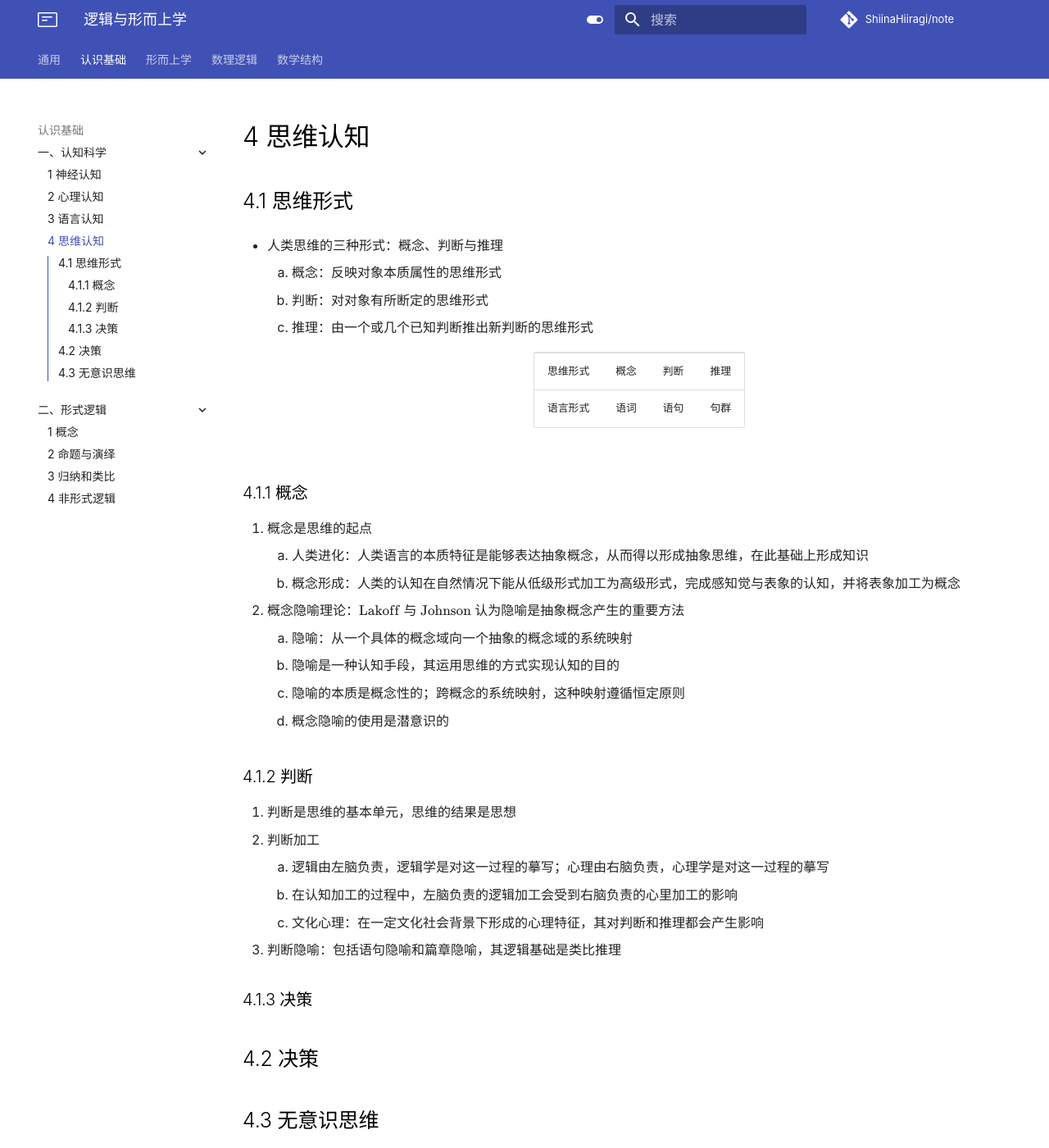
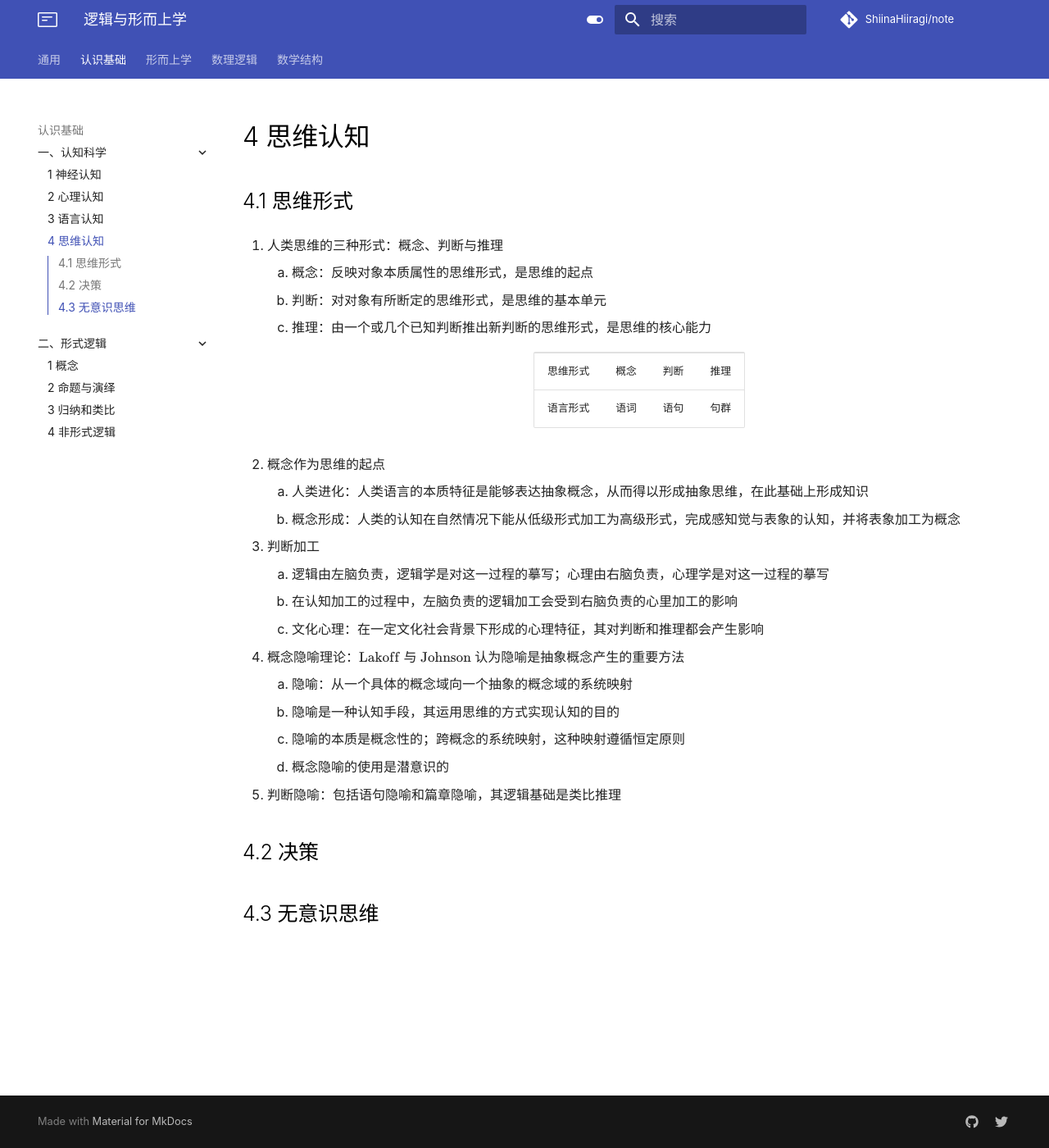
Before and after one commit to ShiinaHiiragi/note, an MkDocs documentation site: the page built from docs/cogn/cogn/think.md, in a window 1280 px wide and 1400 px high. Shown: the whole window at 82% size. Built offline with MkDocs 1.6.1 and Material for MkDocs 9.7.7, drawn with Linux system fonts in a browser that asks for light colours; comment, search, counter and statistics services are not loaded.

Commit message:
change paradigm

```diff
--- a/docs/cogn/cogn/think.md
+++ b/docs/cogn/cogn/think.md
@@ -2,35 +2,29 @@
 
 ## 4.1 思维形式
 
-- 人类思维的三种形式：概念、判断与推理
-    1. 概念：反映对象本质属性的思维形式
-    2. 判断：对对象有所断定的思维形式
-    3. 推理：由一个或几个已知判断推出新判断的思维形式
+1. 人类思维的三种形式：概念、判断与推理
+    1. 概念：反映对象本质属性的思维形式，是思维的起点
+    2. 判断：对对象有所断定的思维形式，是思维的基本单元
+    3. 推理：由一个或几个已知判断推出新判断的思维形式，是思维的核心能力
 
     |          |       |       |       |
     | :------: | :---: | :---: | :---: |
     | 思维形式 | 概念  | 判断  | 推理  |
     | 语言形式 | 语词  | 语句  | 句群  |
 
-### 4.1.1 概念
-1. 概念是思维的起点
+2. 概念作为思维的起点
     1. 人类进化：人类语言的本质特征是能够表达抽象概念，从而得以形成抽象思维，在此基础上形成知识
     2. 概念形成：人类的认知在自然情况下能从低级形式加工为高级形式，完成感知觉与表象的认知，并将表象加工为概念
-2. 概念隐喻理论：$\text{Lakoff}$ 与 $\text{Johnson}$ 认为隐喻是抽象概念产生的重要方法
+4. 判断加工
+    1. 逻辑由左脑负责，逻辑学是对这一过程的摹写；心理由右脑负责，心理学是对这一过程的摹写
+    2. 在认知加工的过程中，左脑负责的逻辑加工会受到右脑负责的心里加工的影响
+    3. 文化心理：在一定文化社会背景下形成的心理特征，其对判断和推理都会产生影响
+5. 概念隐喻理论：$\text{Lakoff}$ 与 $\text{Johnson}$ 认为隐喻是抽象概念产生的重要方法
     1. 隐喻：从一个具体的概念域向一个抽象的概念域的系统映射
     2. 隐喻是一种认知手段，其运用思维的方式实现认知的目的
     3. 隐喻的本质是概念性的；跨概念的系统映射，这种映射遵循恒定原则
     4. 概念隐喻的使用是潜意识的
-
-### 4.1.2 判断
-1. 判断是思维的基本单元，思维的结果是思想
-2. 判断加工
-    1. 逻辑由左脑负责，逻辑学是对这一过程的摹写；心理由右脑负责，心理学是对这一过程的摹写
-    2. 在认知加工的过程中，左脑负责的逻辑加工会受到右脑负责的心里加工的影响
-    3. 文化心理：在一定文化社会背景下形成的心理特征，其对判断和推理都会产生影响
-3. 判断隐喻：包括语句隐喻和篇章隐喻，其逻辑基础是类比推理
-
-### 4.1.3 决策
+6. 判断隐喻：包括语句隐喻和篇章隐喻，其逻辑基础是类比推理
 
 ## 4.2 决策
 
```
